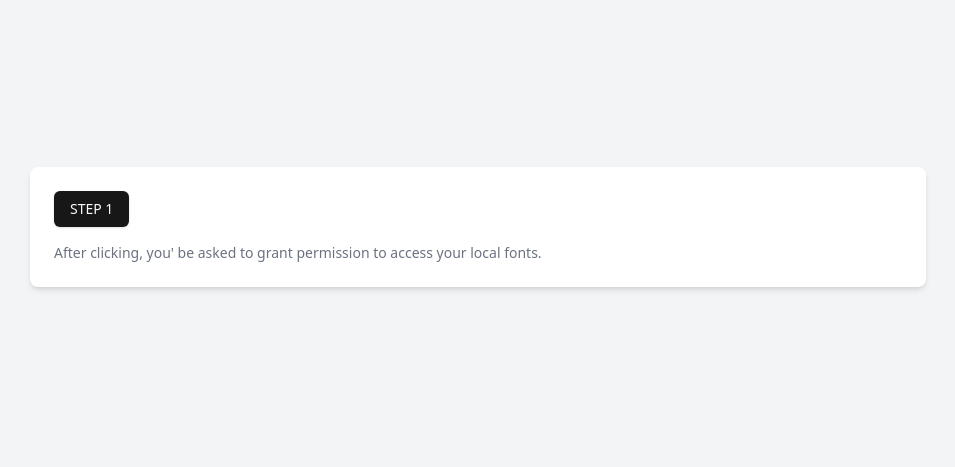
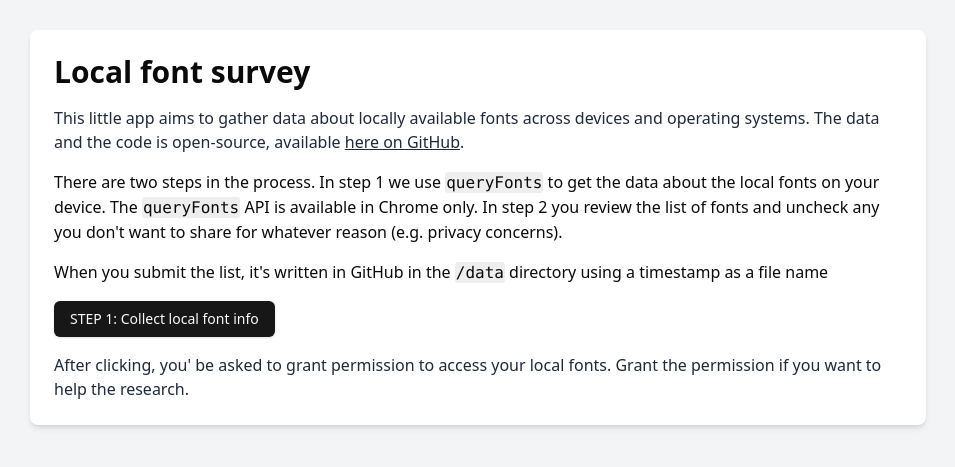
Before and after one commit to stoyan/fontes-locais, a Next.js app: page / in a window 1280 px wide. Shown: the part 173-640 px from the top of the page, without its empty margins (162-1117 px from the left). Built offline with nearby package versions, Linux system fonts and the light colour scheme.

Commit message:
looks a'ight to me

```diff
--- a/src/app/globals.css
+++ b/src/app/globals.css
@@ -4,6 +4,16 @@
 
 body {
   font-family: system-ui, sans-serif;
+}
+
+a {
+  text-decoration: underline;
+}
+
+code {
+  background: #eee;
+  padding: 1px;
+  border-radius: 3px;
 }
 
 @layer base {
--- a/src/components/LocalFontsSelector.tsx
+++ b/src/components/LocalFontsSelector.tsx
@@ -1,105 +1,157 @@
-"use client"
+'use client';
 
-import { useState, useEffect } from "react"
-import { Button } from "@/components/ui/button"
-import { Checkbox } from "@/components/ui/checkbox"
-import { Alert, AlertDescription, AlertTitle } from "@/components/ui/alert"
-import { Table, TableBody, TableCell, TableHead, TableHeader, TableRow } from "@/components/ui/table"
-import { submitFonts } from "../app/actions"
+import {useState, useEffect, useRef} from 'react';
+import {Button} from '@/components/ui/button';
+import {Checkbox} from '@/components/ui/checkbox';
+import {Input} from '@/components/ui/input';
+import {Alert, AlertDescription, AlertTitle} from '@/components/ui/alert';
+import {
+  Table,
+  TableBody,
+  TableCell,
+  TableHead,
+  TableHeader,
+  TableRow,
+} from '@/components/ui/table';
+import {submitFonts} from '../app/actions';
 
 interface FontInfo {
-  family: string
-  fullName: string
-  postscriptName: string
-  checked: boolean
+  family: string;
+  fullName: string;
+  postscriptName: string;
+  checked: boolean;
 }
 
 export default function LocalFontsSelector() {
-  const [step, setStep] = useState(1)
-  const [fonts, setFonts] = useState<FontInfo[]>([])
-  const [error, setError] = useState<string | null>(null)
-  const [message, setMessage] = useState<string | null>(null)
-  const [isSubmitting, setIsSubmitting] = useState(false)
-  const [userAgent, setUserAgent] = useState<string>("")
+  const [step, setStep] = useState(1);
+  const [fonts, setFonts] = useState<FontInfo[]>([]);
+  const [error, setError] = useState<string | null>(null);
+  const [message, setMessage] = useState<string | null>(null);
+  const [ghurl, setGhurl] = useState<string | null>(null);
+  const [isSubmitting, setIsSubmitting] = useState(false);
+  const [userAgent, setUserAgent] = useState<string>('');
+
+  const osname = useRef<HTMLInputElement>(null);
 
   useEffect(() => {
-    setUserAgent(window.navigator.userAgent)
-  }, [])
+    setUserAgent(window.navigator.userAgent);
+  }, []);
 
   const queryFonts = async () => {
-    if (!("queryLocalFonts" in window)) {
-      setError("Your browser does not support querying local fonts.")
-      return
+    if (!('queryLocalFonts' in window)) {
+      setError('Your browser does not support querying local fonts.');
+      return;
     }
 
     try {
       // eslint-disable-next-line @typescript-eslint/no-explicit-any
-      const fontData = await (window as any).queryLocalFonts()
+      const fontData = await (window as any).queryLocalFonts();
       // eslint-disable-next-line @typescript-eslint/no-explicit-any
-      const uniqueFonts = Array.from(new Set(fontData.map((font: any) => font.fullName))).map((fullName) => {
+      const uniqueFonts = Array.from(
+        new Set(fontData.map((font: any) => font.fullName)),
+      ).map((fullName) => {
         // eslint-disable-next-line @typescript-eslint/no-explicit-any
-        const font = fontData.find((f: any) => f.fullName === fullName)
+        const font = fontData.find((f: any) => f.fullName === fullName);
         return {
           family: font.family,
           fullName: font.fullName,
           postscriptName: font.postscriptName,
           checked: true,
-        }
-      })
+        };
+      });
       console.log(fontData[0]);
-      setFonts(uniqueFonts)
-      setStep(2)
+      setFonts(uniqueFonts);
+      setStep(2);
       // eslint-disable-next-line
     } catch (_) {
-      setError("An error occurred while querying local fonts. Make sure you have granted the necessary permissions.")
+      setError(
+        'An error occurred while querying local fonts. Did you grant the permissions.',
+      );
     }
-  }
+  };
 
   const handleCheckboxChange = (index: number) => {
-    setFonts((prevFonts) => prevFonts.map((font, i) => (i === index ? { ...font, checked: !font.checked } : font)))
-  }
+    setFonts((prevFonts) =>
+      prevFonts.map((font, i) =>
+        i === index ? {...font, checked: !font.checked} : font,
+      ),
+    );
+  };
 
   const handleSubmit = async () => {
-    setIsSubmitting(true)
-    setError(null)
-    setMessage(null)
+    setIsSubmitting(true);
+    setError(null);
+    setMessage(null);
 
-    const checkedFonts = fonts.filter((font) => font.checked)
-
+    const checkedFonts = fonts.filter((font) => font.checked);
     try {
-      const result = await submitFonts(checkedFonts, userAgent)
-      setMessage(result.message)
+      const result = await submitFonts(
+        checkedFonts,
+        userAgent,
+        osname.current?.value,
+      );
+      setMessage(result.message);
+      setGhurl(result.url);
       // eslint-disable-next-line
     } catch (_) {
-      setError("An error occurred while submitting the fonts.")
+      setError('An error occurred while submitting the fonts.');
     } finally {
-      setIsSubmitting(false)
+      setIsSubmitting(false);
     }
-  }
+  };
 
   // Function to create a unique, safe font family name
   const createUniqueFontFamily = (fullName: string, index: number) => {
-    return `font-preview-${index}-${fullName.replace(/[^a-z0-9]/gi, "-").toLowerCase()}`
-  }
+    return `font-preview-${index}-${fullName
+      .replace(/[^a-z0-9]/gi, '-')
+      .toLowerCase()}`;
+  };
 
   return (
     <div className="w-full max-w-4xl space-y-4 bg-white p-6 rounded-lg shadow-md">
       {step === 1 && (
         <>
-          <Button onClick={queryFonts}>STEP 1</Button>
-          <p className="text-sm text-gray-500">
-            After clicking, you&apos; be asked to grant permission to access your local fonts.
+          <h2 className="text-3xl font-semibold mb-2">Local font survey</h2>
+          <p className="text-gray-800">
+            This little app aims to gather data about locally available fonts
+            across devices and operating systems. The data and the code is
+            open-source, available{' '}
+            <a href="https://github.com/stoyan/fontes-locais/">
+              here on GitHub
+            </a>
+            .
+          </p>
+          <p>
+            There are two steps in the process. In step 1 we use{' '}
+            <code>queryFonts</code> to get the data about the local fonts on
+            your device. The <code>queryFonts</code> API is available in Chrome
+            only. In step 2 you review the list of fonts and uncheck any you
+            don&apos;t want to share for whatever reason (e.g. privacy
+            concerns).
+          </p>
+          <p>
+            When you submit the list, it&apos;s written in GitHub in the{' '}
+            <code>/data</code> directory using a timestamp as a file name
+          </p>
+
+          <Button onClick={queryFonts}>STEP 1: Collect local font info</Button>
+          <p className="text-gray-800">
+            After clicking, you&apos; be asked to grant permission to access
+            your local fonts. Grant the permission if you want to help the
+            research.
           </p>
         </>
       )}
 
       {step === 2 && (
         <>
-          <h2 className="text-lg font-semibold mb-2">Select fonts to send:</h2>
-          <p className="text-sm text-gray-500 mb-2">
-            Uncheck the fonts you don&apos;t want to send. Your user-agent string will also be sent:
+          <h2 className="text-3xl font-semibold mb-2">
+            Select the fonts to send
+          </h2>
+          <p className="text-gray-800 mb-2">
+            {fonts.length} font files found. Uncheck the ones you don&apos;t
+            want to send to the GitHub repo.
           </p>
-          <p className="text-xs bg-gray-100 p-2 rounded mb-4 break-all">{userAgent}</p>
           <div className="max-h-96 overflow-y-auto">
             <Table>
               <TableHeader>
@@ -111,7 +163,10 @@ export default function LocalFontsSelector() {
               </TableHeader>
               <TableBody>
                 {fonts.map((font, index) => {
-                  const uniqueFontFamily = createUniqueFontFamily(font.fullName, index)
+                  const uniqueFontFamily = createUniqueFontFamily(
+                    font.fullName,
+                    index,
+                  );
                   return (
                     <TableRow key={font.postscriptName}>
                       <TableCell>
@@ -126,9 +181,7 @@ export default function LocalFontsSelector() {
                         <span
                           style={{
                             fontFamily: uniqueFontFamily,
-                            fontFeatureSettings: '"liga" 0, "calt" 0',
-                          }}
-                        >
+                          }}>
                           {font.fullName}
                         </span>
                         <style jsx>{`
@@ -140,30 +193,66 @@ export default function LocalFontsSelector() {
                         `}</style>
                       </TableCell>
                     </TableRow>
-                  )
+                  );
                 })}
               </TableBody>
             </Table>
           </div>
-          <Button onClick={handleSubmit} disabled={isSubmitting} className="mt-4">
-            {isSubmitting ? "Submitting..." : "STEP 2"}
-          </Button>
-        </>
-      )}
+          <p>
+            Your user-agent string will also be stored to figure out which fonts
+            go with which operating system:
+          </p>
+          <p className="text-sm bg-gray-100 p-2 rounded mb-4 break-all">
+            {userAgent}
+          </p>
+          <p>
+            And because browsers lie about the operating system to prevent
+            finderprinting, optionally you can let us know what is your actual
+            operating system:
+          </p>
+          <p>
+            <Input
+              ref={osname}
+              type="text"
+              placeholder="(optional) Actual operating system"
+              className="w-full"
+            />
+          </p>
 
           {error && (
-        <Alert variant="destructive">
+            <Alert variant="destructive" className="text-lg">
               <AlertTitle>Error</AlertTitle>
               <AlertDescription>{error}</AlertDescription>
             </Alert>
           )}
 
           {message && (
-        <Alert variant="default">
+            <Alert variant="default" className="border-lime-700 text-lg">
               <AlertTitle>Success</AlertTitle>
-          <AlertDescription>{message}</AlertDescription>
+              <AlertDescription>
+                <p>{message}</p>
+                <a href={ghurl ?? ''}>{ghurl}</a>
+              </AlertDescription>
             </Alert>
           )}
+          {!message && (
+            <Button
+              onClick={handleSubmit}
+              disabled={isSubmitting}
+              className="mt-4">
+              {isSubmitting
+                ? 'Submitting...'
+                : '(final) STEP 2: Send data to GitHub'}
+            </Button>
+          )}
+          <p className="text-gray-600 mb-2">
+            By the way, some of the font previews may show a default font rather
+            than the actual one. This is because some fonts (e.g. Arial Hebrew
+            or Apple Color Emoji) don&apos;t have the roman letters to spell
+            their name.
+          </p>
+        </>
+      )}
     </div>
-  )
+  );
 }
--- /dev/null
+++ b/src/components/ui/input.tsx
@@ -0,0 +1,22 @@
+import * as React from "react"
+
+import { cn } from "@/lib/utils"
+
+const Input = React.forwardRef<HTMLInputElement, React.ComponentProps<"input">>(
+  ({ className, type, ...props }, ref) => {
+    return (
+      <input
+        type={type}
+        className={cn(
+          "flex h-9 w-full rounded-md border border-input bg-transparent px-3 py-1 text-base shadow-sm transition-colors file:border-0 file:bg-transparent file:text-sm file:font-medium file:text-foreground placeholder:text-muted-foreground focus-visible:outline-none focus-visible:ring-1 focus-visible:ring-ring disabled:cursor-not-allowed disabled:opacity-50 md:text-sm",
+          className
+        )}
+        ref={ref}
+        {...props}
+      />
+    )
+  }
+)
+Input.displayName = "Input"
+
+export { Input }
```
Also changed, not shown: src/app/actions.ts (+42 -12 lines). Lines whose indentation alone changed are shown as unchanged.
